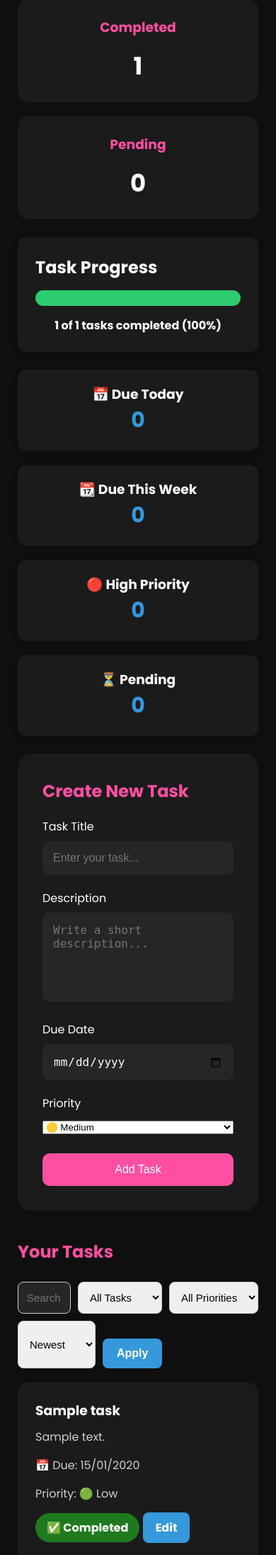
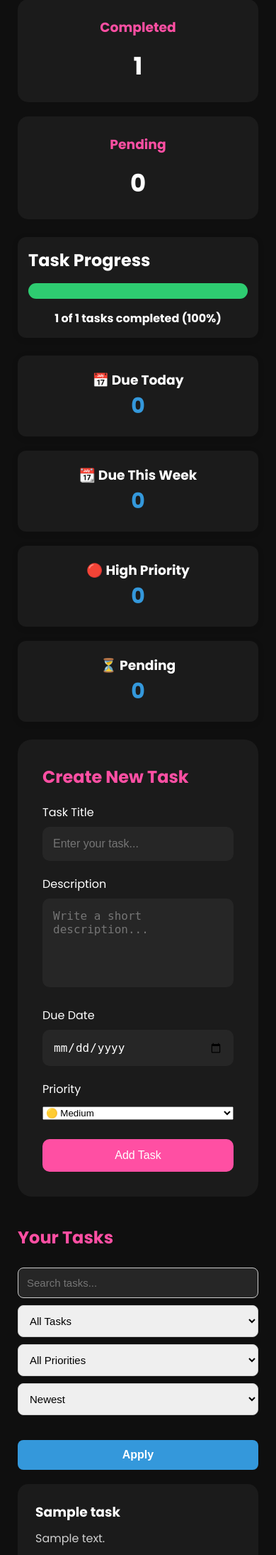
Before and after one commit to haninatwi0/TaskFlow, a Flask app: page /dashboard in a window 390 px wide. Shown: the part 557-2748 px from the top of the page at 71% size. Run offline with Flask 3, Linux system fonts and the light colour scheme; the visitor is signed in with stand-in values (Sample User, id 1); tables that the repository leaves empty hold one stand-in row (values such as "Sample post").

Commit message:
Improve mobile dashboard layout

```diff
--- a/static/css/style.css
+++ b/static/css/style.css
@@ -1060,3 +1060,35 @@ nav{
     margin-bottom:20px;
 
 }
+
+
+
+@media(max-width:768px){
+
+.search-form{
+
+flex-direction:column;
+
+}
+
+.search-form input,
+.search-form select,
+.search-form button{
+
+width:100%;
+
+}
+
+.summary-grid{
+
+grid-template-columns:1fr;
+
+}
+
+.progress-card{
+
+padding:15px;
+
+}
+
+}
```
